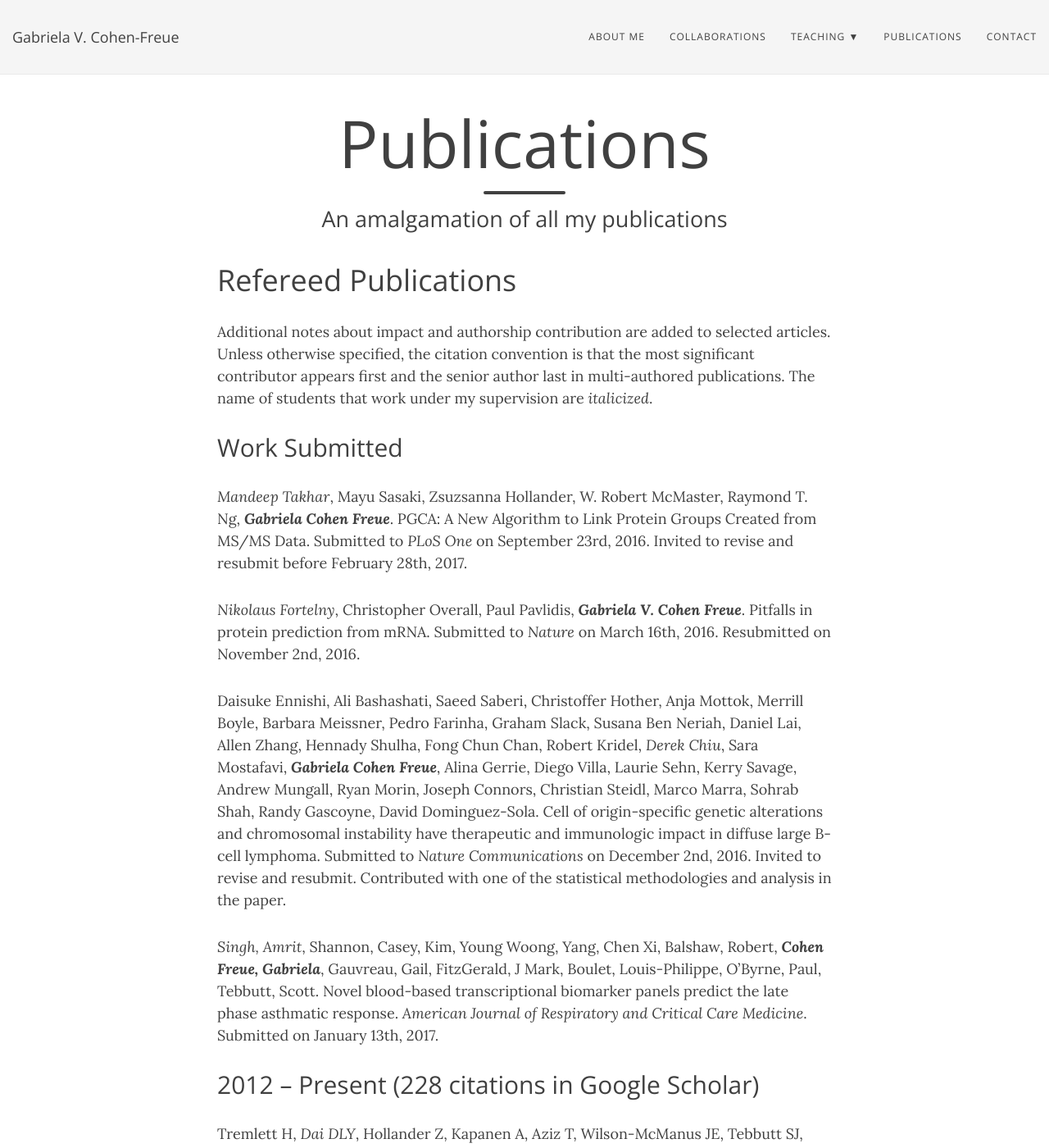
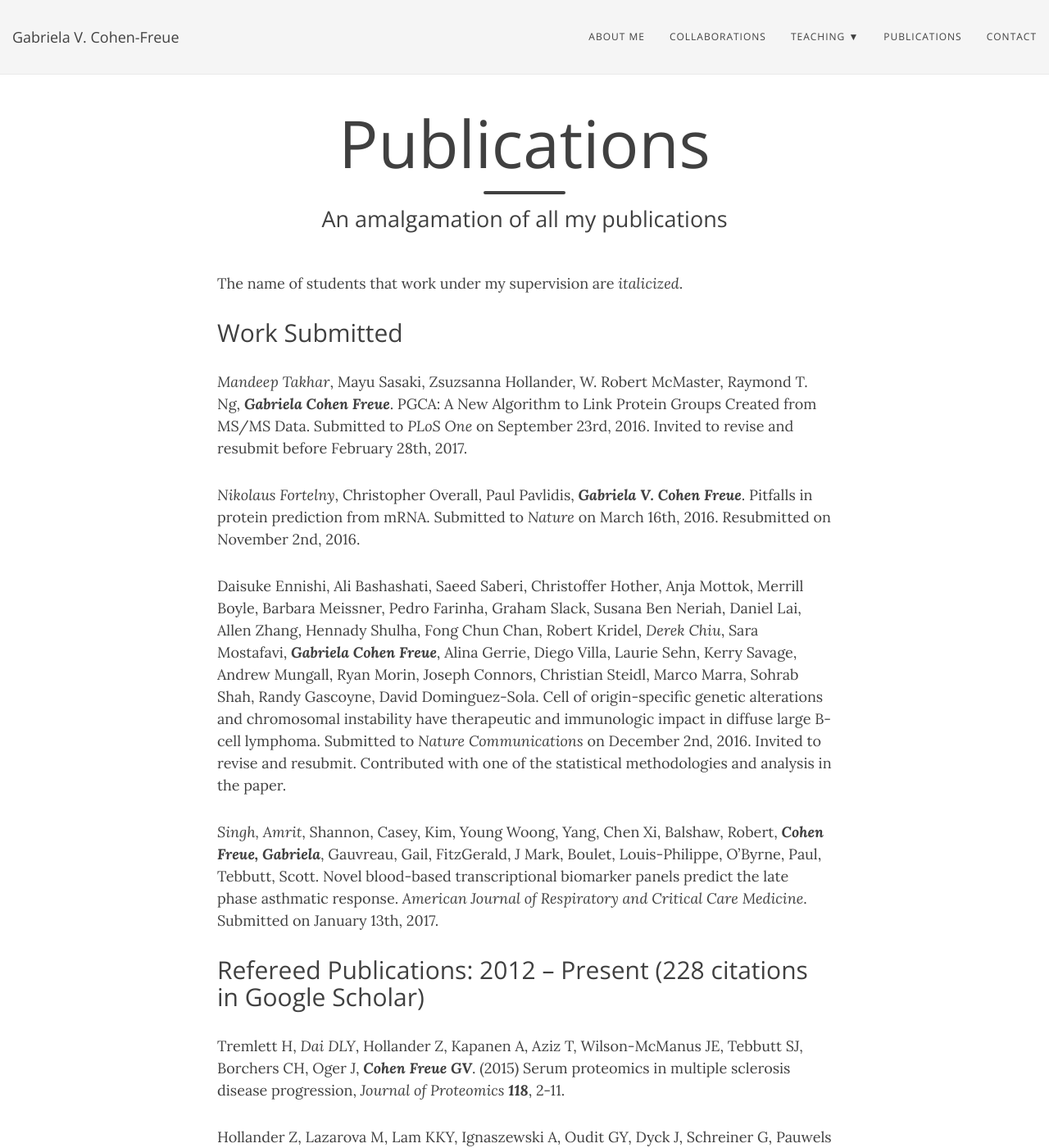
Before and after one commit to gcohenfr/gcohenfr.github.io, a Jekyll site: the page built from pub.md, in a window 1280 px wide and 1400 px high. Shown: the whole window at 82% size. Built offline with Jekyll 4.4.1, drawn with Linux system fonts in a browser that asks for light colours; nearby versions of some CDN libraries.

Commit message:
removed initial note

```diff
--- a/pub.md
+++ b/pub.md
@@ -4,8 +4,7 @@
 subtitle: An amalgamation of all my publications
 ---
 
-# Refereed Publications
-Additional notes about impact and authorship contribution are added to selected articles. Unless otherwise specified, the citation convention is that the most significant contributor appears first and the senior author last in multi-authored publications. The name of students that work under my supervision are *italicized*.
+The name of students that work under my supervision are *italicized*.
 
 ## Work Submitted
 *Mandeep Takhar*, Mayu Sasaki, Zsuzsanna Hollander, W. Robert McMaster, Raymond T. Ng, ***Gabriela Cohen Freue***. PGCA: A New Algorithm to Link Protein Groups Created from MS/MS Data. Submitted to *PLoS One* on September 23rd, 2016. Invited to revise and resubmit before February 28th, 2017.
```
Also changed, not shown: other parts of pub.md (+1 -1 lines).
